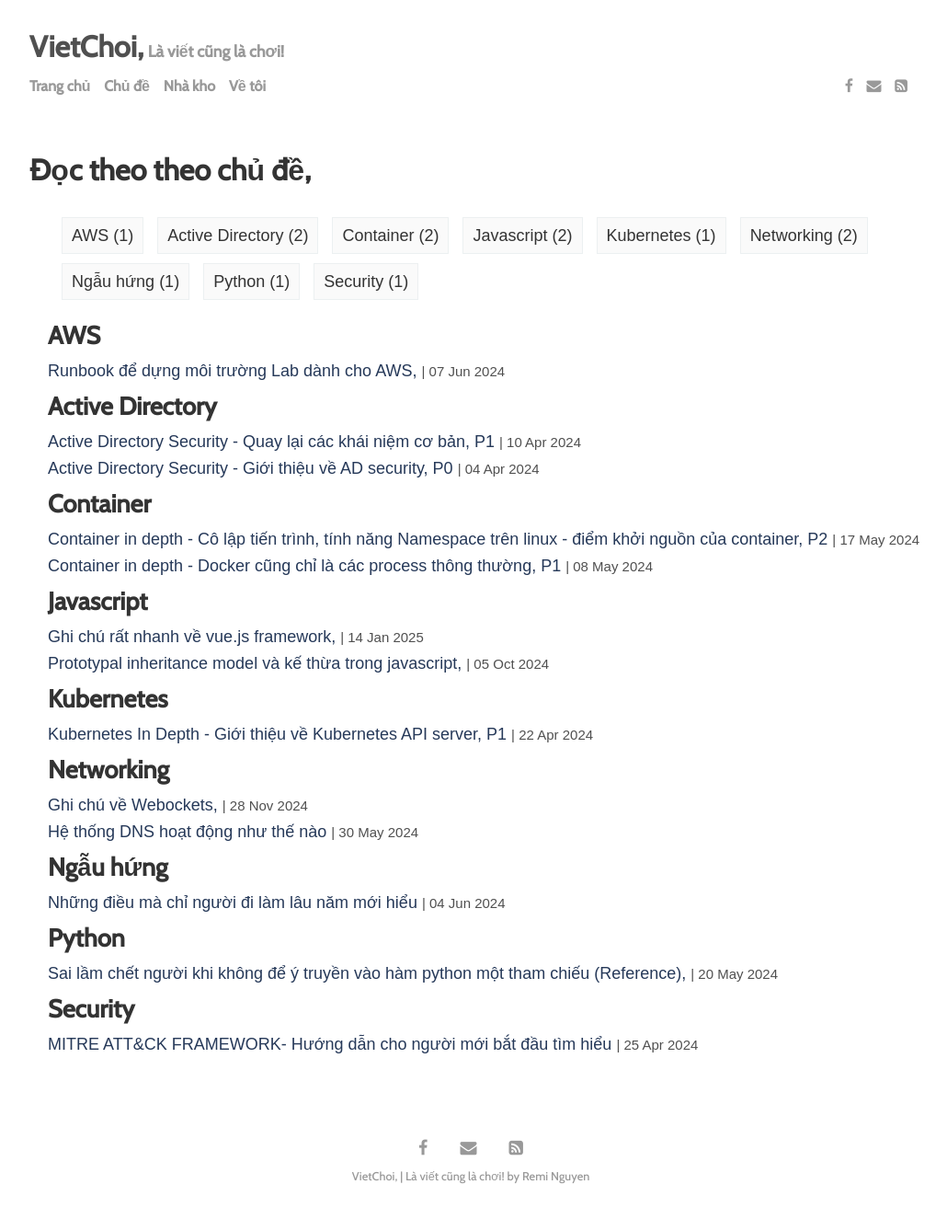
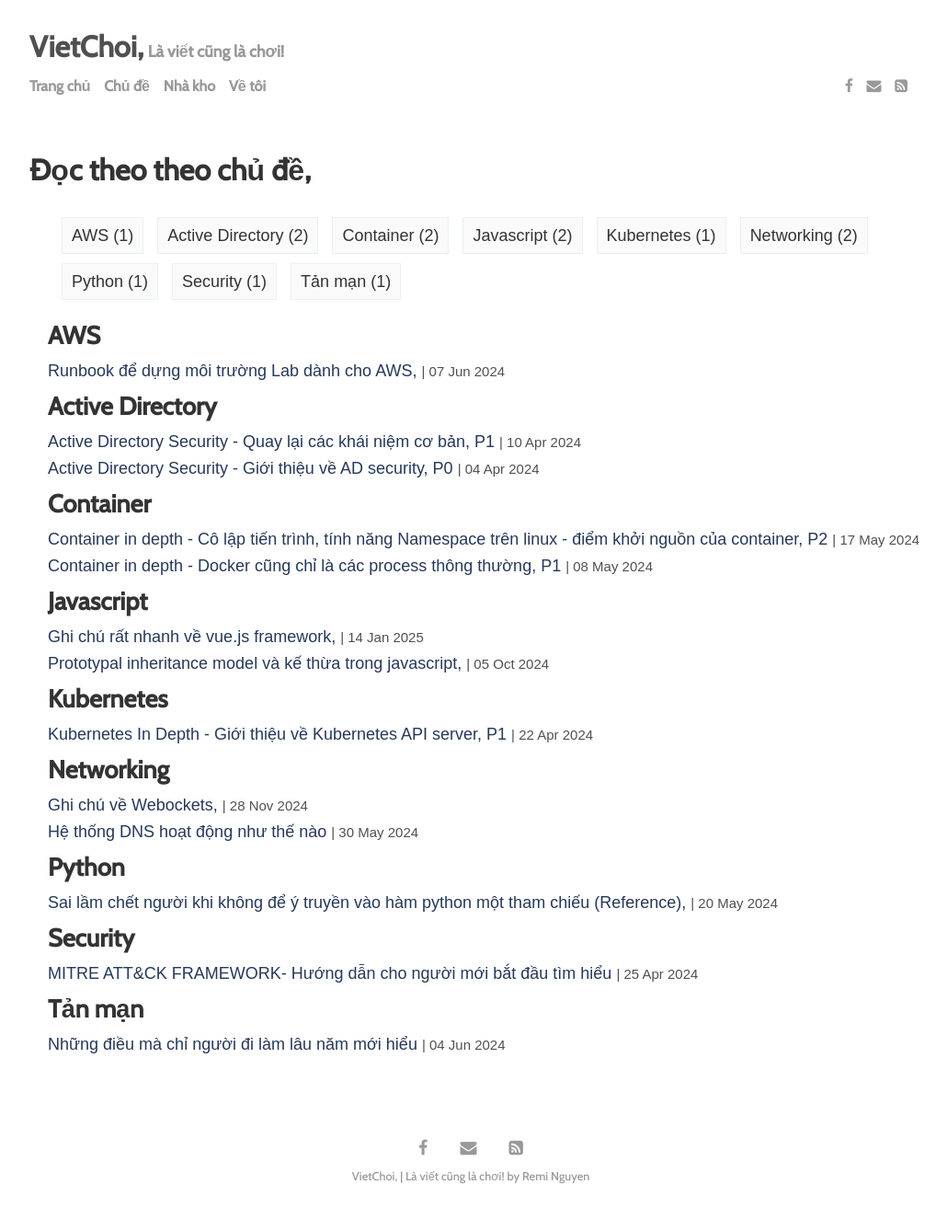
Before and after one commit to vietcf/vietchoi, a Jekyll site: the page built from menu/tags.md, in a window 1280 px wide. Shown: the whole page at 92% size, without its empty margins (128-1158 px from the left). Built offline with Jekyll 4.4.1, drawn with Linux system fonts in a browser that asks for light colours; some web fonts are replaced.

Commit message:
upate img

```diff
--- a/_posts/2024-06-04-nhung-dieu-ma-chi-nguoi-di-lam-lau-nam-moi-hieu.md
+++ b/_posts/2024-06-04-nhung-dieu-ma-chi-nguoi-di-lam-lau-nam-moi-hieu.md
@@ -2,7 +2,7 @@
 layout: post
 title: "Những điều mà chỉ người đi làm lâu năm mới hiểu"
 categories: life
-tags: ['Ngẫu hứng']
+tags: ['Tản mạn']
 image: assets/img/2024/06/04/intro-trust.jpeg
 ---
 
```
